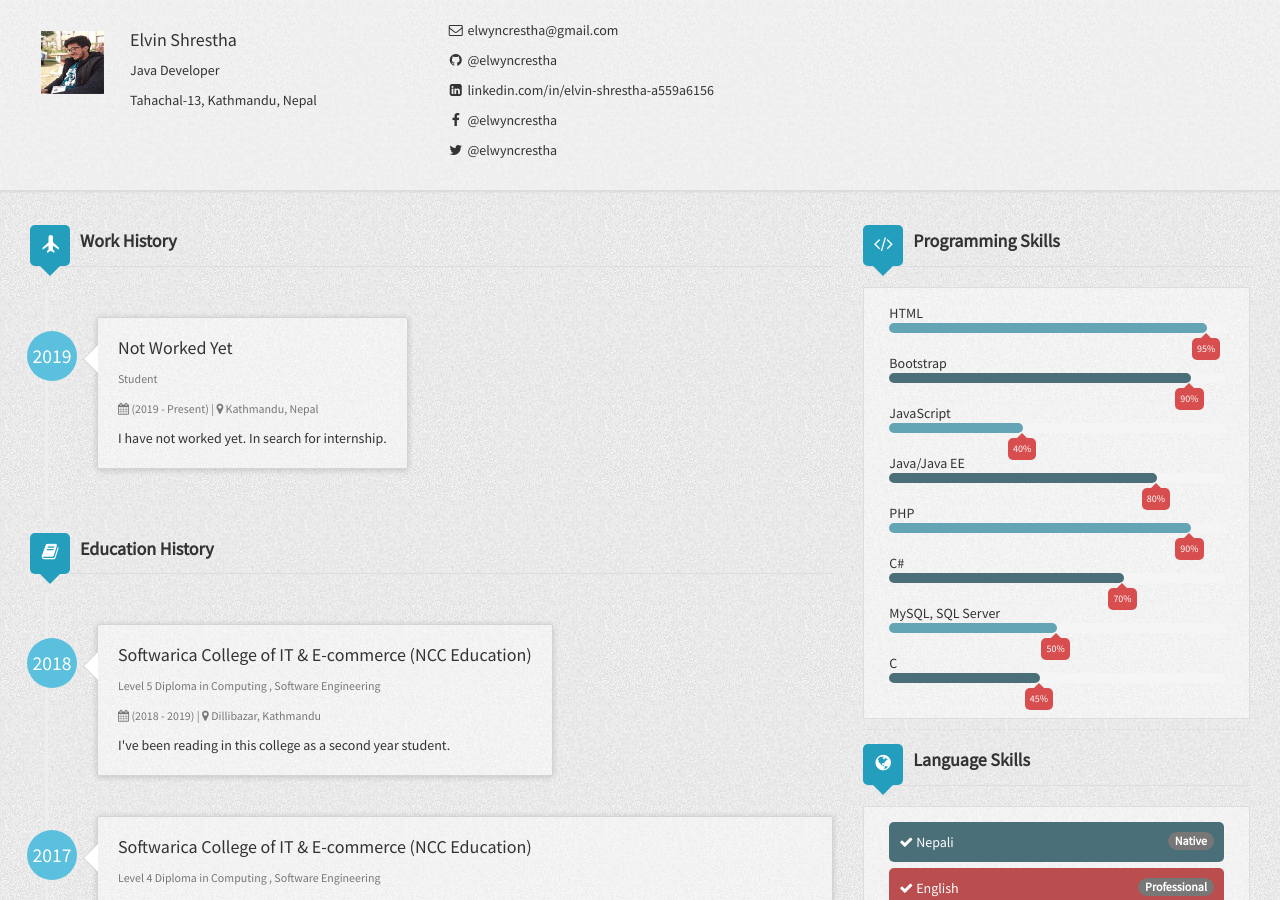
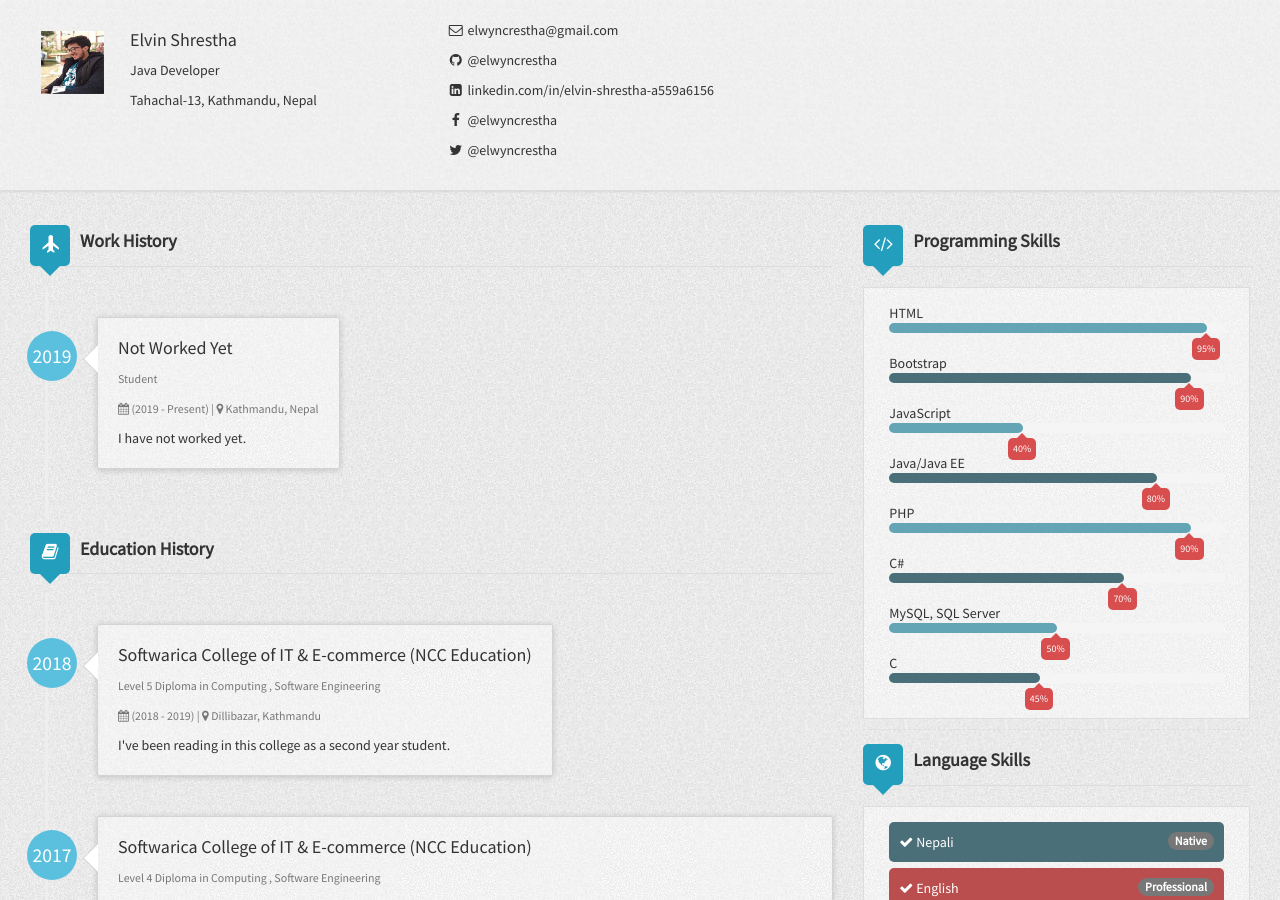
Before and after one commit to elwyncrestha/elwyncrestha.github.io-old, a Jekyll site: the page built from index.html, in a window 1280 px wide and 900 px high. Built offline with Jekyll 4.4.1, drawn with Linux system fonts in a browser that asks for light colours; nearby versions of some CDN libraries.

Commit message:
Update _config.yml

```diff
--- a/_config.yml
+++ b/_config.yml
@@ -33,7 +33,7 @@ author:
       title: Student
       started: 2019
       duration: (2019 - Present)
-      description: I have not worked yet. In search for internship.
+      description: I have not worked yet.
   educationHistory:
     - education1:
       organization: Softwarica College of IT & E-commerce (NCC Education)
```
